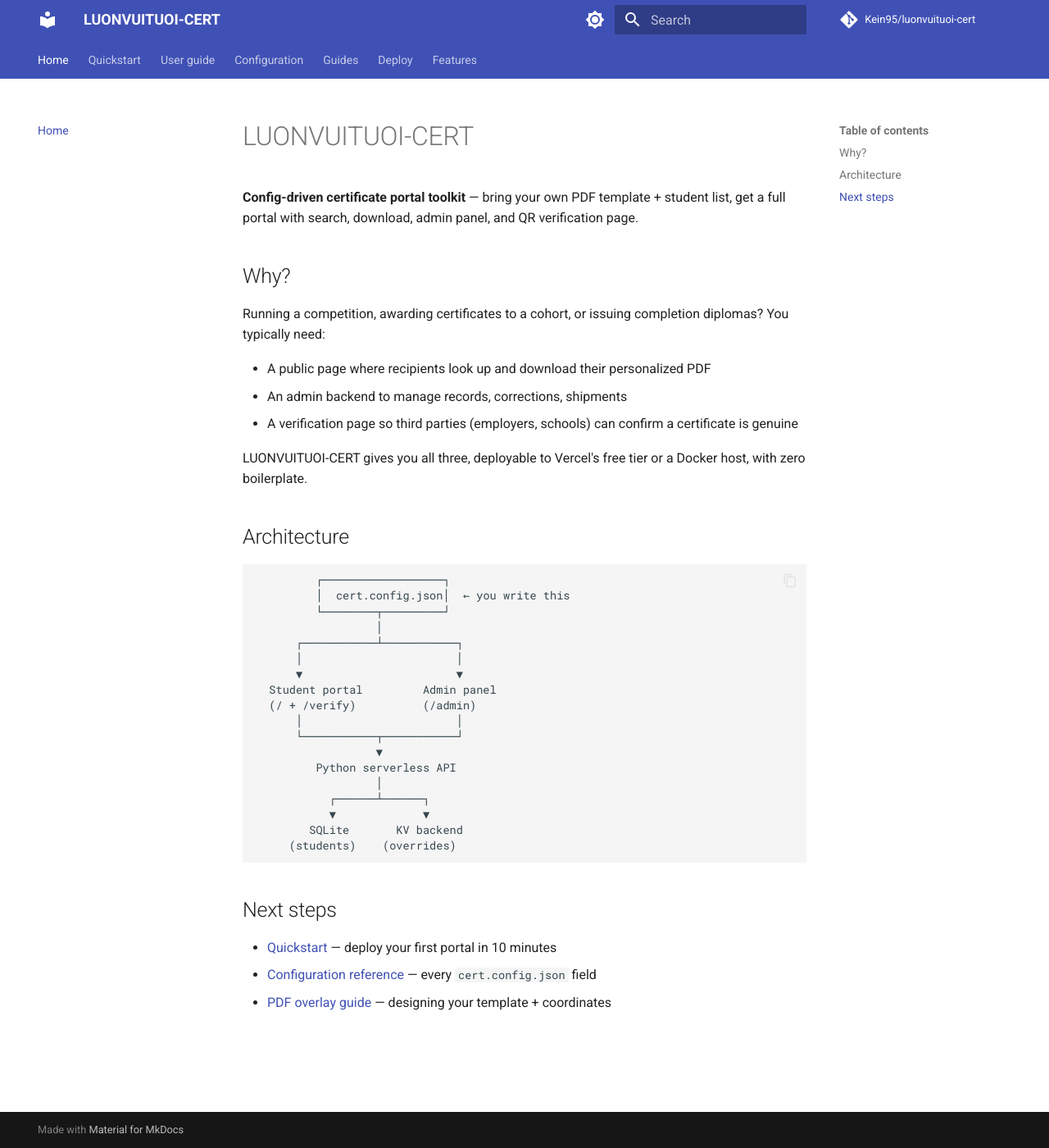
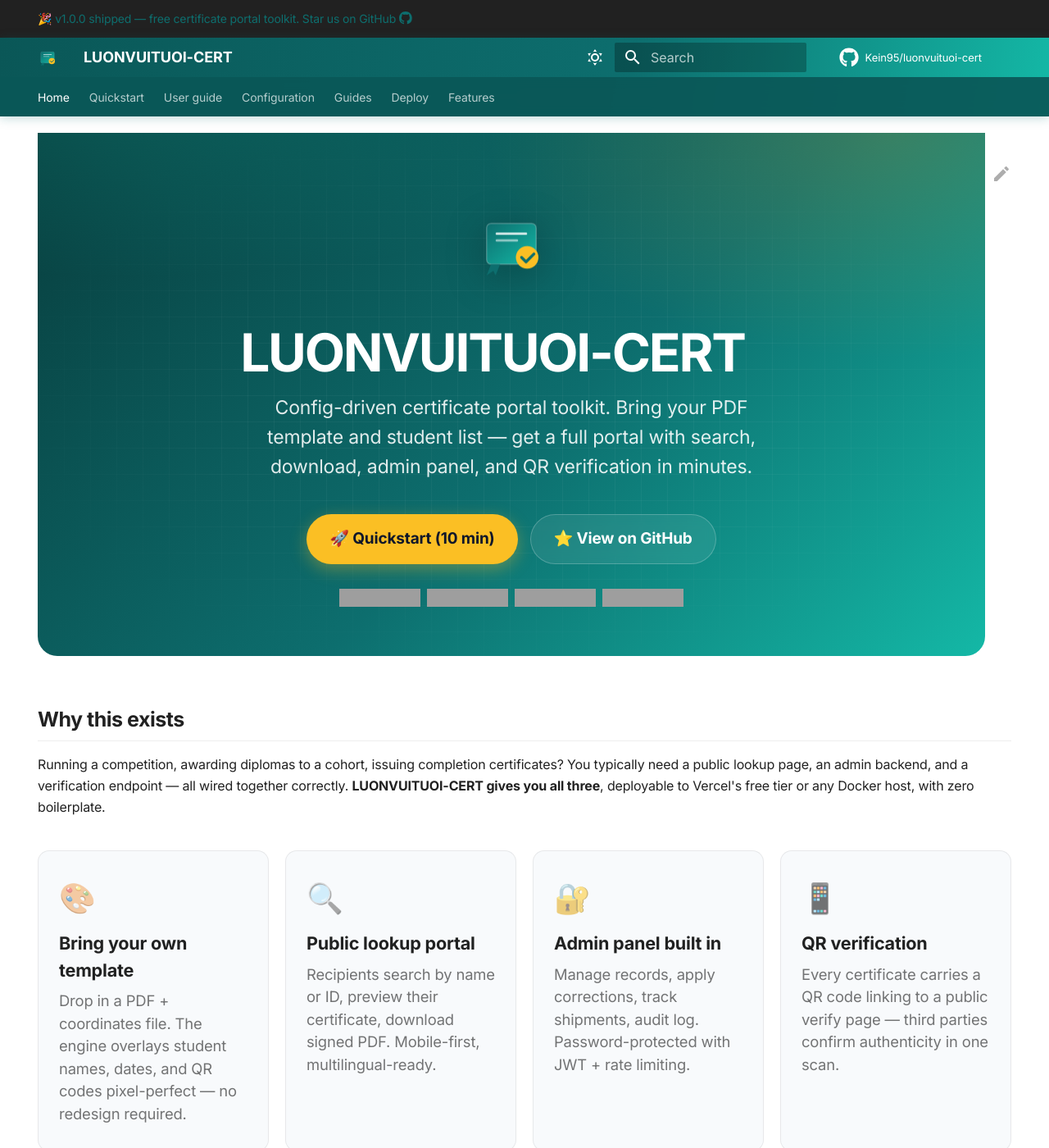
Before and after one commit to Kein95/luonvuituoi-cert, an MkDocs documentation site: the page built from docs/index.md, in a window 1280 px wide and 1400 px high. Shown: the whole window at 82% size. Built offline with MkDocs 1.6.1 and Material for MkDocs 9.7.7, drawn with Linux system fonts in a browser that asks for light colours; comment, search, counter and statistics services are not loaded; some of the changed text lies outside the part shown; grey boxes are pictures that could not be loaded.

Commit message:
feat(docs): premium Material theme with custom branding (#2)
- Add deep-teal brand palette + amber accent
- Custom SVG logo + favicon (certificate ribbon mark)
- Hero landing page with animated logo, CTA buttons, badges
- Feature grid cards with hover effects
- Stats strip + Mermaid architecture diagram
- Header/footer gradient, custom scrollbar
- Template override: announcement bar + OG meta tags
- Inter + JetBrains Mono fonts
- Expanded markdown extensions (emoji, tasks, mermaid)

````diff
--- a/docs/index.md
+++ b/docs/index.md
@@ -1,42 +1,139 @@
+---
+hide:
+  - navigation
+  - toc
+---
+
+<div class="lvt-hero" markdown>
+
+<img src="assets/logo.svg" alt="LUONVUITUOI-CERT logo" class="lvt-hero-logo">
+
 # LUONVUITUOI-CERT
 
-**Config-driven certificate portal toolkit** — bring your own PDF template + student list, get a full portal with search, download, admin panel, and QR verification page.
+<p class="lvt-hero-tagline">
+Config-driven certificate portal toolkit. Bring your PDF template and student list — get a full portal with search, download, admin panel, and QR verification in minutes.
+</p>
 
-## Why?
+<div class="lvt-cta-row">
+  <a href="quickstart/" class="lvt-btn lvt-btn-primary">🚀 Quickstart (10 min)</a>
+  <a href="https://github.com/Kein95/luonvuituoi-cert" class="lvt-btn lvt-btn-ghost" target="_blank" rel="noopener">⭐ View on GitHub</a>
+</div>
 
-Running a competition, awarding certificates to a cohort, or issuing completion diplomas? You typically need:
+<div class="lvt-badges">
+  <img src="https://img.shields.io/github/v/release/Kein95/luonvuituoi-cert?style=flat-square&color=0d6e6e&label=release" alt="release">
+  <img src="https://img.shields.io/github/license/Kein95/luonvuituoi-cert?style=flat-square&color=0d6e6e" alt="license">
+  <img src="https://img.shields.io/github/actions/workflow/status/Kein95/luonvuituoi-cert/test.yml?style=flat-square&color=0d6e6e&label=tests" alt="tests">
+  <img src="https://img.shields.io/github/stars/Kein95/luonvuituoi-cert?style=flat-square&color=fbbf24" alt="stars">
+</div>
 
-- A public page where recipients look up and download their personalized PDF
-- An admin backend to manage records, corrections, shipments
-- A verification page so third parties (employers, schools) can confirm a certificate is genuine
+</div>
 
-LUONVUITUOI-CERT gives you all three, deployable to Vercel's free tier or a Docker host, with zero boilerplate.
+## Why this exists
+
+Running a competition, awarding diplomas to a cohort, issuing completion certificates? You typically need a public lookup page, an admin backend, and a verification endpoint — all wired together correctly. **LUONVUITUOI-CERT gives you all three**, deployable to Vercel's free tier or any Docker host, with zero boilerplate.
+
+<div class="lvt-features" markdown>
+
+<div class="lvt-feature" markdown>
+<span class="lvt-feature-icon">🎨</span>
+### Bring your own template
+Drop in a PDF + coordinates file. The engine overlays student names, dates, and QR codes pixel-perfect — no redesign required.
+</div>
+
+<div class="lvt-feature" markdown>
+<span class="lvt-feature-icon">🔍</span>
+### Public lookup portal
+Recipients search by name or ID, preview their certificate, download signed PDF. Mobile-first, multilingual-ready.
+</div>
+
+<div class="lvt-feature" markdown>
+<span class="lvt-feature-icon">🔐</span>
+### Admin panel built in
+Manage records, apply corrections, track shipments, audit log. Password-protected with JWT + rate limiting.
+</div>
+
+<div class="lvt-feature" markdown>
+<span class="lvt-feature-icon">📱</span>
+### QR verification
+Every certificate carries a QR code linking to a public verify page — third parties confirm authenticity in one scan.
+</div>
+
+<div class="lvt-feature" markdown>
+<span class="lvt-feature-icon">⚡</span>
+### Deploy anywhere
+One-command Vercel deploy (free tier), production Dockerfile, docker-compose — pick your infra.
+</div>
+
+<div class="lvt-feature" markdown>
+<span class="lvt-feature-icon">📦</span>
+### Config over code
+Single `cert.config.json` drives everything: branding, fields, overlay coords, auth, shipment rules. No forking required.
+</div>
+
+</div>
+
+<div class="lvt-stats" markdown>
+
+<div class="lvt-stat">
+<div class="lvt-stat-num">10min</div>
+<div class="lvt-stat-label">First deploy</div>
+</div>
+
+<div class="lvt-stat">
+<div class="lvt-stat-num">0</div>
+<div class="lvt-stat-label">Boilerplate code</div>
+</div>
+
+<div class="lvt-stat">
+<div class="lvt-stat-num">$0</div>
+<div class="lvt-stat-label">Vercel free tier</div>
+</div>
+
+<div class="lvt-stat">
+<div class="lvt-stat-num">MIT</div>
+<div class="lvt-stat-label">License</div>
+</div>
+
+</div>
 
 ## Architecture
 
-```text
-         ┌──────────────────┐
-         │  cert.config.json│  ← you write this
-         └────────┬─────────┘
-                  │
-      ┌───────────┴───────────┐
-      │                       │
-      ▼                       ▼
-  Student portal         Admin panel
-  (/ + /verify)          (/admin)
-      │                       │
-      └───────────┬───────────┘
-                  ▼
-         Python serverless API
-                  │
-           ┌──────┴──────┐
-           ▼             ▼
-        SQLite       KV backend
-     (students)    (overrides)
+```mermaid
+flowchart LR
+    A[cert.config.json] --> B[Python serverless API]
+    B --> C[Student portal<br/>/ + /verify]
+    B --> D[Admin panel<br/>/admin]
+    B --> E[(SQLite<br/>students)]
+    B --> F[(KV backend<br/>overrides)]
+    C -.QR scan.-> G[Verify page]
+
+    style A fill:#fbbf24,stroke:#d97706,color:#0f172a
+    style B fill:#0d6e6e,stroke:#0a5757,color:#fff
+    style C fill:#14b8a6,stroke:#0d6e6e,color:#fff
+    style D fill:#14b8a6,stroke:#0d6e6e,color:#fff
+    style G fill:#ccfbf1,stroke:#0d6e6e,color:#0a5757
 ```
 
 ## Next steps
 
-- [Quickstart](quickstart.md) — deploy your first portal in 10 minutes
-- [Configuration reference](config-reference.md) — every `cert.config.json` field
-- [PDF overlay guide](pdf-overlay-guide.md) — designing your template + coordinates
+<div class="lvt-features" markdown>
+
+<div class="lvt-feature" markdown>
+<span class="lvt-feature-icon">🚀</span>
+### [Quickstart →](quickstart.md)
+Deploy your first portal in 10 minutes — CLI scaffold, config tour, local run.
+</div>
+
+<div class="lvt-feature" markdown>
+<span class="lvt-feature-icon">⚙️</span>
+### [Configuration →](config-reference.md)
+Every `cert.config.json` field documented with examples and defaults.
+</div>
+
+<div class="lvt-feature" markdown>
+<span class="lvt-feature-icon">🖼️</span>
+### [PDF overlay guide →](pdf-overlay-guide.md)
+Design your template, measure coordinates, preview overlays.
+</div>
+
+</div>
--- /dev/null
+++ b/docs/stylesheets/extra.css
@@ -0,0 +1,314 @@
+/* ============================================================
+   LUONVUITUOI-CERT — Custom Material Theme Overrides
+   Brand: deep teal + warm amber accent
+   ============================================================ */
+
+:root {
+  --lvt-teal-900: #0a5757;
+  --lvt-teal-700: #0d6e6e;
+  --lvt-teal-500: #14b8a6;
+  --lvt-teal-100: #ccfbf1;
+  --lvt-amber-500: #fbbf24;
+  --lvt-amber-600: #d97706;
+  --lvt-ink-900: #0f172a;
+  --lvt-ink-600: #475569;
+  --lvt-ink-300: #cbd5e1;
+  --lvt-surface: #ffffff;
+  --lvt-surface-alt: #f8fafc;
+}
+
+/* Light palette */
+[data-md-color-scheme="default"] {
+  --md-primary-fg-color:        var(--lvt-teal-700);
+  --md-primary-fg-color--light: var(--lvt-teal-500);
+  --md-primary-fg-color--dark:  var(--lvt-teal-900);
+  --md-accent-fg-color:         var(--lvt-amber-600);
+  --md-typeset-a-color:         var(--lvt-teal-700);
+}
+
+/* Dark palette */
+[data-md-color-scheme="slate"] {
+  --md-primary-fg-color:        var(--lvt-teal-500);
+  --md-primary-fg-color--light: var(--lvt-teal-100);
+  --md-primary-fg-color--dark:  var(--lvt-teal-900);
+  --md-accent-fg-color:         var(--lvt-amber-500);
+  --md-typeset-a-color:         var(--lvt-teal-500);
+  --md-default-bg-color:        #0b1220;
+  --md-code-bg-color:           #101a2c;
+}
+
+/* Smooth typography */
+body, .md-typeset {
+  font-feature-settings: "ss01", "cv11";
+  letter-spacing: -0.01em;
+}
+
+.md-typeset h1 {
+  font-weight: 800;
+  letter-spacing: -0.03em;
+  background: linear-gradient(135deg, var(--lvt-teal-700) 0%, var(--lvt-teal-500) 100%);
+  -webkit-background-clip: text;
+  background-clip: text;
+  -webkit-text-fill-color: transparent;
+}
+
+[data-md-color-scheme="slate"] .md-typeset h1 {
+  background: linear-gradient(135deg, var(--lvt-teal-100) 0%, var(--lvt-teal-500) 100%);
+  -webkit-background-clip: text;
+  background-clip: text;
+  -webkit-text-fill-color: transparent;
+}
+
+.md-typeset h2 {
+  font-weight: 700;
+  letter-spacing: -0.02em;
+  border-bottom: 1px solid var(--md-default-fg-color--lightest);
+  padding-bottom: 0.35em;
+  margin-top: 2.4em;
+}
+
+/* ============================================================
+   Header polish
+   ============================================================ */
+.md-header {
+  background: linear-gradient(100deg, var(--lvt-teal-900) 0%, var(--lvt-teal-700) 60%, var(--lvt-teal-500) 100%);
+  box-shadow: 0 2px 12px rgba(13, 110, 110, 0.25);
+}
+
+.md-tabs {
+  background: rgba(10, 87, 87, 0.92);
+  backdrop-filter: blur(8px);
+}
+
+/* ============================================================
+   Hero section (used in index.md)
+   ============================================================ */
+.lvt-hero {
+  position: relative;
+  padding: 4rem 1.5rem 3rem;
+  margin: -1.5rem -0.8rem 2rem;
+  border-radius: 0 0 24px 24px;
+  overflow: hidden;
+  background:
+    radial-gradient(1200px 400px at 10% -10%, rgba(20, 184, 166, 0.22), transparent 60%),
+    radial-gradient(900px 500px at 90% 0%, rgba(251, 191, 36, 0.18), transparent 55%),
+    linear-gradient(135deg, #083d3d 0%, #0d6e6e 55%, #14b8a6 100%);
+  color: #ffffff;
+  text-align: center;
+}
+
+.lvt-hero::before {
+  content: "";
+  position: absolute;
+  inset: 0;
+  background-image:
+    linear-gradient(rgba(255,255,255,0.04) 1px, transparent 1px),
+    linear-gradient(90deg, rgba(255,255,255,0.04) 1px, transparent 1px);
+  background-size: 32px 32px;
+  mask-image: radial-gradient(ellipse at center, black 40%, transparent 80%);
+  pointer-events: none;
+}
+
+.lvt-hero > * { position: relative; z-index: 1; }
+
+.lvt-hero-logo {
+  width: 88px;
+  height: 88px;
+  margin: 0 auto 1.25rem;
+  filter: drop-shadow(0 8px 24px rgba(0,0,0,0.25));
+  animation: lvt-float 4s ease-in-out infinite;
+}
+
+@keyframes lvt-float {
+  0%,100% { transform: translateY(0); }
+  50%     { transform: translateY(-6px); }
+}
+
+.lvt-hero h1 {
+  font-size: clamp(2rem, 5vw, 3.4rem);
+  font-weight: 800;
+  letter-spacing: -0.035em;
+  color: #ffffff !important;
+  background: none !important;
+  -webkit-text-fill-color: #ffffff !important;
+  margin: 0 0 0.75rem;
+  line-height: 1.1;
+}
+
+.lvt-hero-tagline {
+  font-size: 1.15rem;
+  color: rgba(255,255,255,0.88);
+  max-width: 640px;
+  margin: 0 auto 2rem;
+  line-height: 1.55;
+}
+
+.lvt-cta-row {
+  display: flex;
+  justify-content: center;
+  gap: 0.75rem;
+  flex-wrap: wrap;
+  margin-bottom: 1.5rem;
+}
+
+.lvt-btn {
+  display: inline-flex;
+  align-items: center;
+  gap: 0.5rem;
+  padding: 0.7rem 1.4rem;
+  border-radius: 999px;
+  font-weight: 600;
+  font-size: 0.95rem;
+  text-decoration: none !important;
+  transition: transform 0.15s ease, box-shadow 0.15s ease;
+}
+
+.lvt-btn-primary {
+  background: var(--lvt-amber-500);
+  color: var(--lvt-ink-900) !important;
+  box-shadow: 0 6px 20px rgba(251, 191, 36, 0.35);
+}
+
+.lvt-btn-primary:hover {
+  transform: translateY(-2px);
+  box-shadow: 0 10px 28px rgba(251, 191, 36, 0.5);
+}
+
+.lvt-btn-ghost {
+  background: rgba(255,255,255,0.08);
+  color: #ffffff !important;
+  border: 1px solid rgba(255,255,255,0.22);
+  backdrop-filter: blur(6px);
+}
+
+.lvt-btn-ghost:hover {
+  background: rgba(255,255,255,0.16);
+  transform: translateY(-2px);
+}
+
+.lvt-badges {
+  display: flex;
+  justify-content: center;
+  gap: 0.4rem;
+  flex-wrap: wrap;
+  margin-top: 1rem;
+}
+
+.lvt-badges img { height: 22px; }
+
+/* ============================================================
+   Feature grid cards
+   ============================================================ */
+.lvt-features {
+  display: grid;
+  grid-template-columns: repeat(auto-fit, minmax(240px, 1fr));
+  gap: 1rem;
+  margin: 2rem 0 3rem;
+}
+
+.lvt-feature {
+  padding: 1.5rem 1.25rem;
+  border-radius: 14px;
+  background: var(--lvt-surface-alt);
+  border: 1px solid var(--md-default-fg-color--lightest);
+  transition: transform 0.2s ease, box-shadow 0.2s ease, border-color 0.2s ease;
+}
+
+[data-md-color-scheme="slate"] .lvt-feature {
+  background: rgba(255,255,255,0.03);
+  border-color: rgba(255,255,255,0.08);
+}
+
+.lvt-feature:hover {
+  transform: translateY(-4px);
+  box-shadow: 0 12px 30px rgba(13, 110, 110, 0.12);
+  border-color: var(--lvt-teal-500);
+}
+
+.lvt-feature-icon {
+  font-size: 1.8rem;
+  margin-bottom: 0.6rem;
+  display: block;
+}
+
+.lvt-feature h3 {
+  margin: 0 0 0.4rem;
+  font-size: 1.08rem;
+  font-weight: 700;
+  letter-spacing: -0.01em;
+}
+
+.lvt-feature p {
+  margin: 0;
+  color: var(--md-default-fg-color--light);
+  font-size: 0.92rem;
+  line-height: 1.5;
+}
+
+/* ============================================================
+   Stats strip
+   ============================================================ */
+.lvt-stats {
+  display: grid;
+  grid-template-columns: repeat(auto-fit, minmax(160px, 1fr));
+  gap: 1rem;
+  margin: 2.5rem 0;
+  padding: 1.5rem;
+  border-radius: 14px;
+  background: linear-gradient(135deg, var(--lvt-teal-900) 0%, var(--lvt-teal-700) 100%);
+  color: #ffffff;
+}
+
+.lvt-stat {
+  text-align: center;
+}
+
+.lvt-stat-num {
+  font-size: 2rem;
+  font-weight: 800;
+  color: var(--lvt-amber-500);
+  letter-spacing: -0.02em;
+  line-height: 1;
+}
+
+.lvt-stat-label {
+  font-size: 0.85rem;
+  margin-top: 0.25rem;
+  color: rgba(255,255,255,0.75);
+}
+
+/* ============================================================
+   Code blocks polish
+   ============================================================ */
+.highlight pre {
+  border-radius: 10px;
+  border: 1px solid var(--md-default-fg-color--lightest);
+  box-shadow: 0 2px 8px rgba(0,0,0,0.04);
+}
+
+.md-typeset code {
+  border-radius: 4px;
+  padding: 0.12em 0.35em;
+}
+
+/* ============================================================
+   Footer polish
+   ============================================================ */
+.md-footer-meta {
+  background: linear-gradient(100deg, var(--lvt-teal-900), var(--lvt-teal-700));
+}
+
+/* Scrollbar */
+::-webkit-scrollbar { width: 10px; height: 10px; }
+::-webkit-scrollbar-thumb {
+  background: var(--lvt-teal-500);
+  border-radius: 5px;
+}
+::-webkit-scrollbar-thumb:hover { background: var(--lvt-teal-700); }
+
+/* Responsive tweaks */
+@media (max-width: 600px) {
+  .lvt-hero { padding: 2.5rem 1rem 2rem; }
+  .lvt-hero-logo { width: 64px; height: 64px; }
+  .lvt-features { grid-template-columns: 1fr; }
+}
--- a/mkdocs.yml
+++ b/mkdocs.yml
@@ -1,36 +1,72 @@
 site_name: LUONVUITUOI-CERT
-site_description: Config-driven certificate portal toolkit
+site_description: Config-driven certificate portal toolkit — issue verifiable PDF certificates with QR verify, admin panel, and zero boilerplate.
 site_url: https://kein95.github.io/luonvuituoi-cert
 repo_url: https://github.com/Kein95/luonvuituoi-cert
 repo_name: Kein95/luonvuituoi-cert
+edit_uri: edit/main/docs/
 docs_dir: docs
+copyright: Copyright &copy; 2026 LUONVUITUOI-CERT — MIT License
 
 theme:
   name: material
   language: en
+  custom_dir: overrides
+  logo: assets/logo.svg
+  favicon: assets/favicon.svg
+  icon:
+    repo: fontawesome/brands/github
+    edit: material/pencil
+    view: material/eye
+  font:
+    text: Inter
+    code: JetBrains Mono
   features:
+    - navigation.instant
+    - navigation.instant.progress
+    - navigation.tracking
     - navigation.tabs
+    - navigation.tabs.sticky
     - navigation.sections
     - navigation.expand
     - navigation.top
+    - navigation.footer
+    - toc.follow
     - search.suggest
     - search.highlight
+    - search.share
     - content.code.copy
+    - content.code.annotate
     - content.tabs.link
+    - content.action.edit
+    - content.tooltips
   palette:
-    - scheme: default
-      primary: indigo
-      accent: indigo
+    - media: "(prefers-color-scheme: light)"
+      scheme: default
+      primary: custom
+      accent: custom
       toggle:
-        icon: material/brightness-7
+        icon: material/weather-sunny
         name: Switch to dark mode
-    - scheme: slate
-      primary: indigo
-      accent: indigo
+    - media: "(prefers-color-scheme: dark)"
+      scheme: slate
+      primary: custom
+      accent: custom
       toggle:
-        icon: material/brightness-4
+        icon: material/weather-night
         name: Switch to light mode
 
+extra_css:
+  - stylesheets/extra.css
+
+extra:
+  generator: false
+  social:
+    - icon: fontawesome/brands/github
+      link: https://github.com/Kein95/luonvuituoi-cert
+      name: GitHub repository
+    - icon: fontawesome/brands/python
+      link: https://github.com/Kein95/luonvuituoi-cert/tree/main/packages
+      name: Python packages
 nav:
   - Home: index.md
   - Quickstart: quickstart.md
@@ -48,15 +84,38 @@ nav:
 
 markdown_extensions:
   - admonition
+  - attr_list
+  - md_in_html
+  - def_list
+  - footnotes
+  - tables
+  - toc:
+      permalink: true
+      permalink_title: Anchor link
   - pymdownx.details
-  - pymdownx.superfences
+  - pymdownx.superfences:
+      custom_fences:
+        - name: mermaid
+          class: mermaid
+          format: !!python/name:pymdownx.superfences.fence_code_format
   - pymdownx.tabbed:
       alternate_style: true
   - pymdownx.highlight:
       anchor_linenums: true
+      line_spans: __span
+      pygments_lang_class: true
   - pymdownx.inlinehilite
-  - toc:
-      permalink: true
+  - pymdownx.snippets
+  - pymdownx.emoji:
+      emoji_index: !!python/name:material.extensions.emoji.twemoji
+      emoji_generator: !!python/name:material.extensions.emoji.to_svg
+  - pymdownx.tasklist:
+      custom_checkbox: true
+  - pymdownx.caret
+  - pymdownx.tilde
+  - pymdownx.mark
+  - pymdownx.keys
 
 plugins:
-  - search
+  - search:
+      separator: '[\s\u200b\-,:!=\[\]()"`/]+|\.(?!\d)|&[lg]t;|(?!\b)(?=[A-Z][a-z])'
--- /dev/null
+++ b/overrides/main.html
@@ -0,0 +1,26 @@
+{% extends "base.html" %}
+
+{#
+  Custom Material override — LUONVUITUOI-CERT
+  - Adds announcement bar on top
+  - Cleaner title rendering for hero pages
+#}
+
+{% block announce %}
+  <a href="https://github.com/Kein95/luonvuituoi-cert" target="_blank" rel="noopener">
+    🎉 v1.0.0 shipped — free certificate portal toolkit. Star us on GitHub
+    <span class="twemoji">
+      {% include ".icons/octicons/mark-github-16.svg" %}
+    </span>
+  </a>
+{% endblock %}
+
+{% block extrahead %}
+  {{ super() }}
+  <meta name="theme-color" content="#0d6e6e">
+  <meta property="og:type" content="website">
+  <meta property="og:title" content="LUONVUITUOI-CERT — Certificate Portal Toolkit">
+  <meta property="og:description" content="Config-driven certificate portal: issue PDF certs with QR verify, admin panel, Vercel/Docker deploy. Zero boilerplate.">
+  <meta property="og:image" content="https://kein95.github.io/luonvuituoi-cert/assets/logo.svg">
+  <meta name="twitter:card" content="summary_large_image">
+{% endblock %}
````
Also changed, not shown: docs/assets/favicon.svg (added), docs/assets/logo.svg (added).
